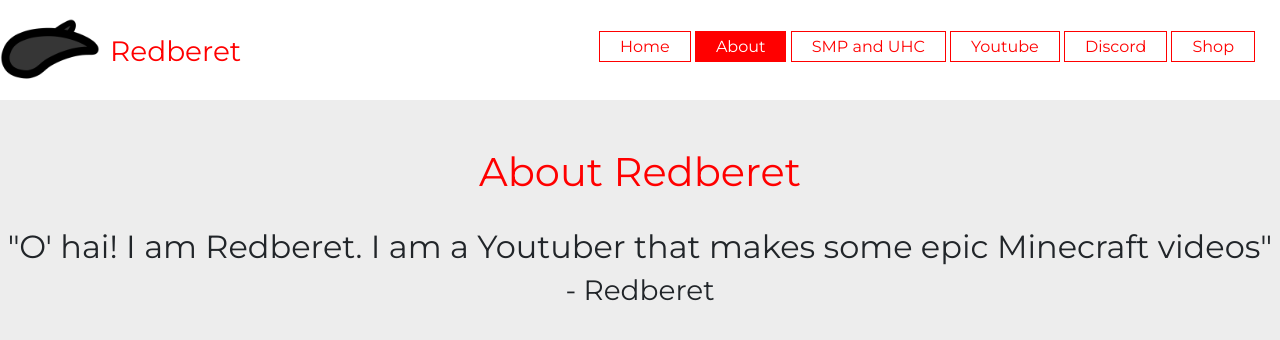
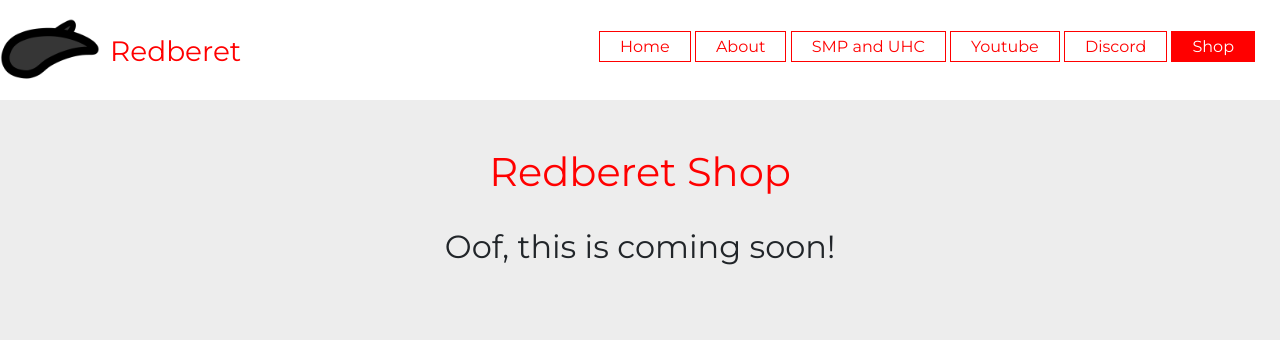
Before and after one commit to beretgang/red, a plain HTML site: page shop.html in a window 1280 px wide. Drawn offline with nearby package versions, Linux system fonts and the light colour scheme.

Commit message:
Update shop.html

```diff
--- a/shop.html
+++ b/shop.html
@@ -1,6 +1,6 @@
 <html>
   <head>
-    <title>Redberet - About</title>
+    <title>Redberet - Shop</title>
     <link href="https://fonts.googleapis.com/css?family=Montserrat&display=swap" rel="stylesheet">
     <link rel="stylesheet" href="https://stackpath.bootstrapcdn.com/bootstrap/4.3.1/css/bootstrap.min.css" integrity="sha384-ggOyR0iXCbMQv3Xipma34MD+dH/1fQ784/j6cY/iJTQUOhcWr7x9JvoRxT2MZw1T" crossorigin="anonymous">
     <link rel="icon" href="blogo.ico" />
@@ -19,11 +19,11 @@
           <h3>Redberet</h3>
           <ul>
             <li><a href="https://beretgang.github.io/red/">Home</a></li>
-            <li class="active"><a href="about">About</a></li>
+            <li><a href="about">About</a></li>
             <li><a href="smp-uhc">SMP and UHC</a></li>
             <li><a href="youtube">Youtube</a></li>
             <li><a href="discord">Discord</a></li>
-            <li><a href="shop">Shop</a></li>
+            <li class="active"><a href="shop">Shop</a></li>
           </ul>
         </div>
       </div>
@@ -31,10 +31,9 @@
     <br>
     <br>
     <center>
-      <h1>About Redberet</h1>
+      <h1>Redberet Shop</h1>
       <br>
-      <h2>"O' hai! I am Redberet. I am a Youtuber that makes some epic Minecraft videos"</h2>
-      <h3>- Redberet</h3>
+      <h2>Oof, this is coming soon!</h2>
     </center>
   </body>
 </html>
```
